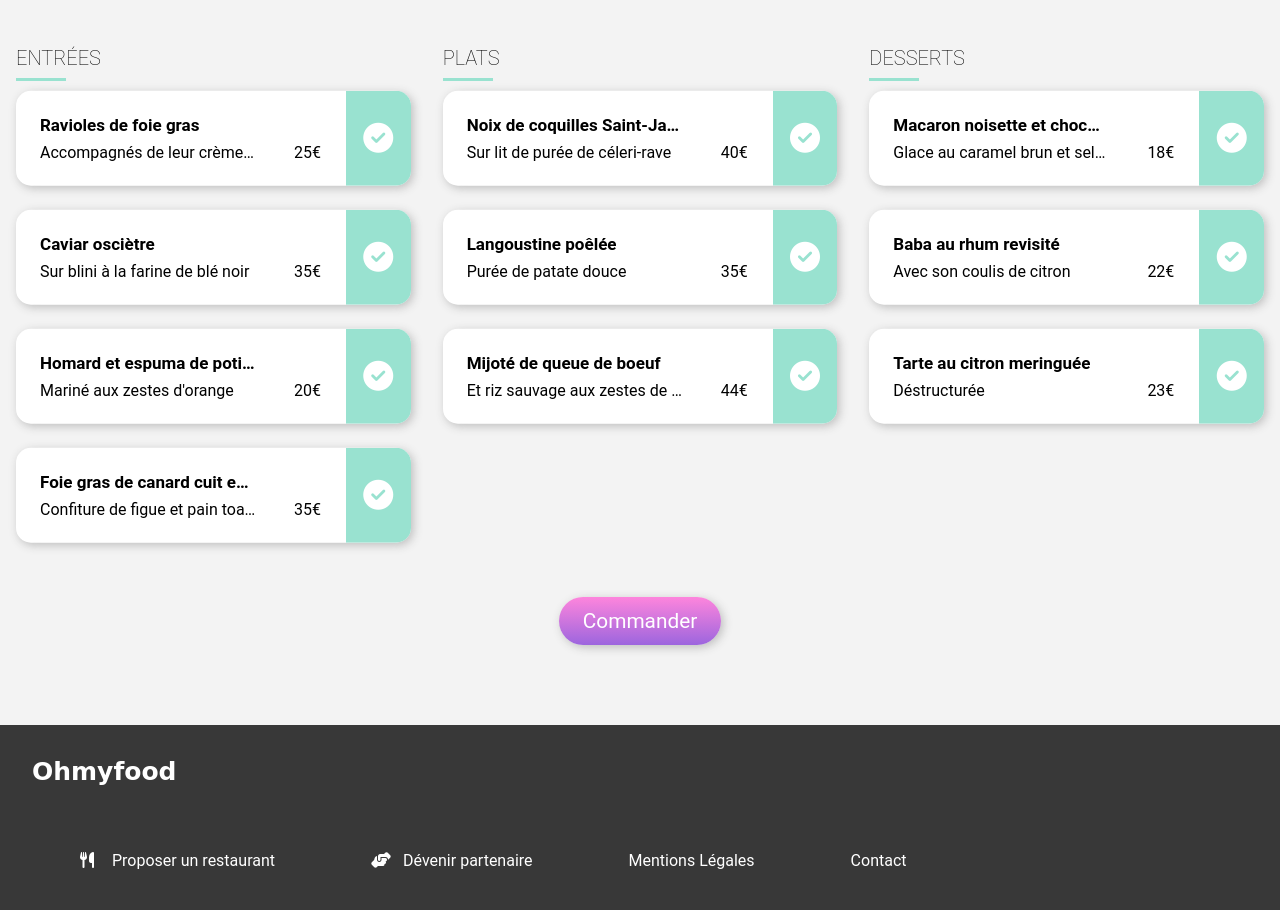
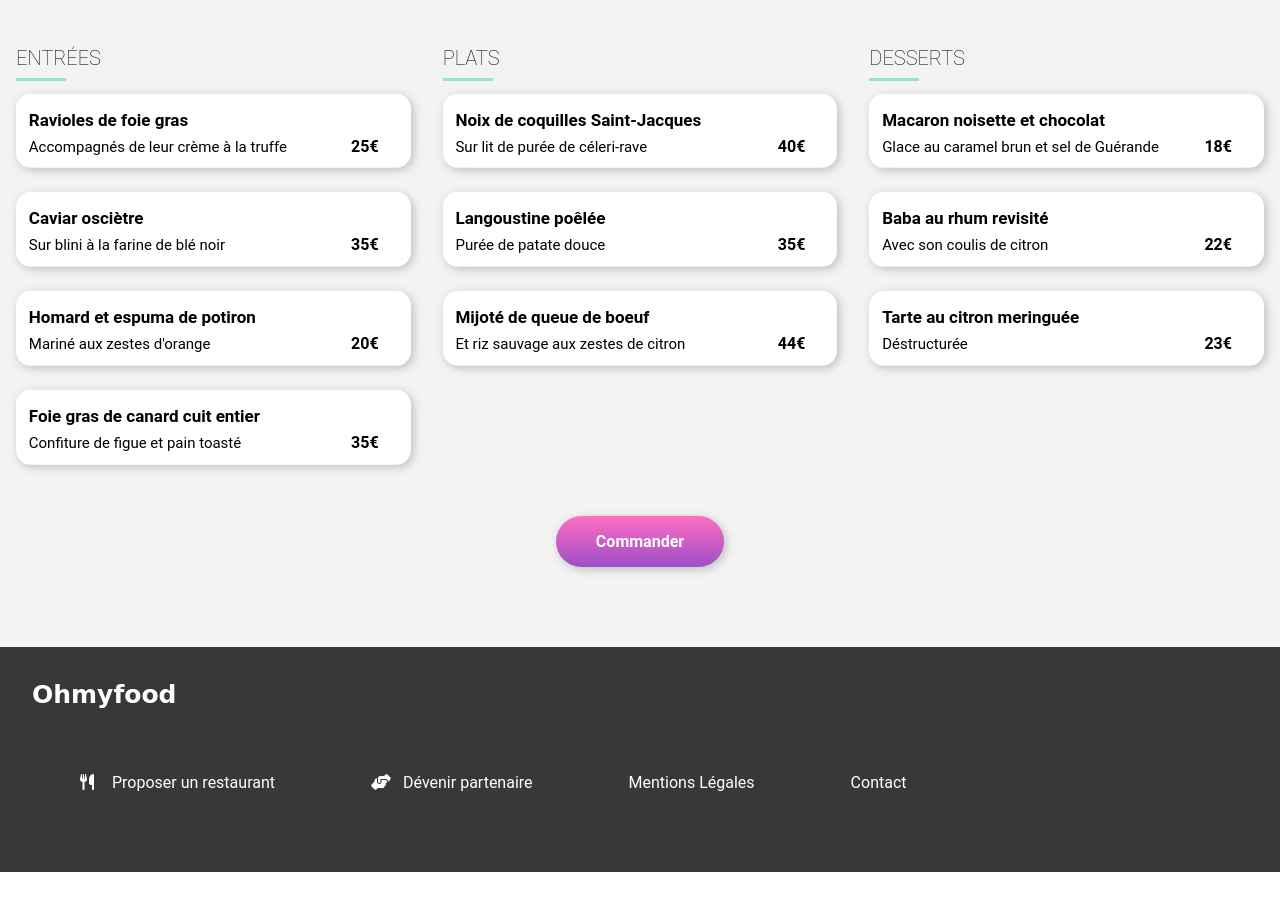
Before and after one commit to CecilePerrin/CecilePerrin_3_02122020, a website: page src/la_note_enchantee.html in a window 1280 px wide. Shown: the part 482-1392 px from the top of the page. After the commit the page ends 1354 px from the top, so only its background shows below. Drawn offline with Linux system fonts and the light colour scheme; a web font is replaced by a local one.

Commit message:
animation menu

```diff
--- a/package.json
+++ b/package.json
@@ -4,7 +4,9 @@
   "description": "Projet 3 Openclassrooms utilisation de sass et des animations css",
   "main": "index.js",
   "scripts": {
-    "sass": "sass --watch ./src/sass/main.scss:./src/css/style.css"
+    "sass": "sass --watch ./src/sass/main.scss:./src/css/style.css",
+    "prefix": "postcss ./src/css/style.css --use autoprefixer -d ./src/css/prefixed/"
+
   },
   "repository": {
     "type": "git",
--- a/src/la_note_enchantee.html
+++ b/src/la_note_enchantee.html
@@ -4,13 +4,13 @@
       <meta charset="UTF-8">
       <meta name="viewport" content="width=device-width, initial-scale=1.0">
       <script src="https://kit.fontawesome.com/0915c80407.js" crossorigin="anonymous"></script>
-      <link rel= "stylesheet"  href="/src/css/style.css">
+      <link rel= "stylesheet"  href="css\style.css">
       <title>Ohmyfood-La note enchantée</title>
    </head>
    <body>
       <header>
          <div class="header__Menu">
-            <a href="/src/index.html"><i class="fas fa-arrow-left"></i></a>
+            <a href="index.html"><i class="fas fa-arrow-left"></i></a>
             <img class="header__logo" src="img/logo/ohmyfood@2x.svg" alt="logo ohmyfood">
          </div>
       </header>
@@ -25,26 +25,34 @@
                <section class="Sectioncard">
                   <h2 class="Sectioncard__title">Entrées</h2>
                   <div class="Menucard item1">
+                     <header class="Menucard__header">
                         <h3 class="Menucard__dishes">Ravioles de foie gras</h3>
                         <p class="Menucard__flavor">Accompagnés de leur crème à la truffe</p>
+                     </header>
                      <div class="Menucard__price">25€</div>
                      <div class="Menucard__confirmation"><i class="fas fa-check-circle"></i></div>
                   </div>
                   <div class="Menucard item2">
+                     <header class="Menucard__header">
                         <h3 class="Menucard__dishes">Caviar osciètre</h3>
                         <p class="Menucard__flavor">Sur blini à la farine de blé noir</p>
+                     </header>
                      <div class="Menucard__price">35€</div>
                      <div class="Menucard__confirmation"><i class="fas fa-check-circle"></i></div>
                   </div>
                   <div class="Menucard item3">
+                     <header class="Menucard__header">
                         <h3 class="Menucard__dishes">Homard et espuma de potiron</h3>
                         <p class="Menucard__flavor">Mariné aux zestes d'orange</p>
+                     </header>
                      <div class="Menucard__price">20€</div>
                      <div class="Menucard__confirmation"><i class="fas fa-check-circle"></i></div>
                   </div>
                   <div class="Menucard item3">
+                     <header class="Menucard__header">
                         <h3 class="Menucard__dishes">Foie gras de canard cuit entier</h3>
                         <p class="Menucard__flavor">Confiture de figue et pain toasté</p>
+                     </header>
                      <div class="Menucard__price">35€</div>
                      <div class="Menucard__confirmation"><i class="fas fa-check-circle"></i></div>
                   </div>
@@ -52,20 +60,26 @@
                <section class="Sectioncard">
                   <h2 class="Sectioncard__title">plats</h2>
                   <div class="Menucard item1">
+                     <header class="Menucard__header">
                         <h3 class="Menucard__dishes">Noix de coquilles Saint-Jacques</h3>
                         <p class="Menucard__flavor">Sur lit de purée de céleri-rave</p>
+                     </header>
                      <div class="Menucard__price">40€</div>
                      <div class="Menucard__confirmation"><i class="fas fa-check-circle"></i></div>
                   </div>
                   <div class="Menucard item2">
+                     <header class="Menucard__header">
                         <h3 class="Menucard__dishes">Langoustine poêlée</h3>
                         <p class="Menucard__flavor">Purée de patate douce</p>
+                     </header>
                      <div class="Menucard__price">35€</div>
                      <div class="Menucard__confirmation"><i class="fas fa-check-circle"></i></div>
                   </div>
                   <div class="Menucard item3">
+                     <header class="Menucard__header">
                         <h3 class="Menucard__dishes">Mijoté de queue de boeuf</h3>
                         <p class="Menucard__flavor">Et riz sauvage aux zestes de citron</p>
+                     </header>
                      <div class="Menucard__price">44€</div>
                      <div class="Menucard__confirmation"><i class="fas fa-check-circle"></i></div>
                   </div>
@@ -73,20 +87,26 @@
                <section class="Sectioncard">
                   <h2 class="Sectioncard__title">desserts</h2>
                   <div class="Menucard item1">
+                     <header class="Menucard__header">
                         <h3 class="Menucard__dishes">Macaron noisette et chocolat</h3>
                         <p class="Menucard__flavor">Glace au caramel brun et sel de Guérande</p>
+                     </header>
                      <div class="Menucard__price">18€</div>
                      <div class="Menucard__confirmation"><i class="fas fa-check-circle"></i></div>
                   </div>
                   <div class="Menucard item2">
+                     <header class="Menucard__header">
                         <h3 class="Menucard__dishes">Baba au rhum revisité</h3>
                         <p class="Menucard__flavor">Avec son coulis de citron</p>
+                     </header>
                      <div class="Menucard__price">22€</div>
                      <div class="Menucard__confirmation"><i class="fas fa-check-circle"></i></div>
                   </div>
                   <div class="Menucard item3">
+                     <header class="Menucard__header">
                         <h3 class="Menucard__dishes">Tarte au citron meringuée</h3>
                         <p class="Menucard__flavor">Déstructurée</p>
+                     </header>
                      <div class="Menucard__price">23€</div>
                      <div class="Menucard__confirmation"><i class="fas fa-check-circle"></i></div>
                   </div>
@@ -102,7 +122,7 @@
             <li><i class="fas fa-utensils"></i>Proposer un restaurant</li>
             <li><i class="fas fa-hands-helping"></i>Dévenir partenaire</li>
             <li>Mentions Légales</li>
-            <li>Contact</li>
+            <li><a class="footer_mail" href="mailto:ohmyfood@mail.com">Contact</a></li>
          </ul>
       </Footer>
    </body>
--- a/src/sass/components/_button.scss
+++ b/src/sass/components/_button.scss
@@ -1,4 +1,28 @@
 .Btn{
     @include btn;
-    font-size: 1.3rem;
+    background-color: red;
+    transition-duration: 0.5s;
+
+    &:hover{
+        &::after{
+            opacity: 1;
+        }
+
+    }
+    &::after{
+        content: "";
+        @include btn;
+        position: absolute;
+        background-color: white;
+        box-shadow: .15rem .25rem 10px rgb(126, 126, 126);
+        top:0;
+        right: 0;
+        left: 0;
+        bottom: 0;
+        opacity: 0;
+        z-index: -1;
+        transition: opacity 250ms;
+
+    }
+
 }
--- a/src/sass/main.scss
+++ b/src/sass/main.scss
@@ -12,7 +12,7 @@
 
 @import "./components/button";
 
-@import "./layout/container";
+
 @import "./layout/footer";
 
 
--- a/src/sass/pages/_Accueil.scss
+++ b/src/sass/pages/_Accueil.scss
@@ -24,6 +24,11 @@
         font-size: 25px;
         font-weight: bold;
     }
+    &__button{
+        display: flex;
+        align-items: center;
+        justify-content: center;
+    }
 
 }
 
@@ -35,6 +40,7 @@
         list-style: none;
         position: relative;
         padding: 1rem;
+        font-weight: bold;
 
         @media (min-width:64rem){
             display: flex;
@@ -51,12 +57,8 @@
                 }
         }
         &__icon{
-            /**margin: 0 1.5rem;**/
             margin-right: 1.5rem ;
             color: rgb(112, 112, 112);
-                &:hover{
-                    color: $colour-primary;
-                }
         }
     }
 
@@ -78,6 +80,9 @@
     @media (min-width:64rem) {
         left: -0.80rem;
      }
+ }
+ .DIY__list:hover .DIY__icon{
+    color: $colour-primary
  }
 
 .DIY__list:hover{
--- a/src/sass/pages/_Menu.scss
+++ b/src/sass/pages/_Menu.scss
@@ -70,59 +70,70 @@
 .Menucard{
     @include card;
     background-color:white;
-    display:grid;
-    position: relative;
-    grid-template-columns: 1fr 0.3fr 0.3fr;
-    grid-column-gap: 25px;
+    display: flex;
+    max-width: 100%;
     cursor: pointer;
     overflow: hidden;
-
+    &__header{
+        white-space: nowrap;
+        overflow: hidden;
+        text-overflow: ellipsis;
+        flex:1;
+    }
     &__dishes{
         margin: 0;
         padding: 0;
-        width: 100%;
         white-space: nowrap;
         overflow: hidden;
         text-overflow: ellipsis;
-        margin: 1.5rem 0rem 0.5rem 1.5rem;
+        margin: 1rem 0rem 0.5rem 0.8rem;
     }
     &__flavor{
         margin: 0;
         padding: 0;
-        width: 100%;
-        white-space: nowrap;
+        font-size: 15px;
         overflow: hidden;
         text-overflow: ellipsis;
         grid-column-start: 1;
-        margin: 0rem 0rem 1.5rem 1.5rem;
+        margin: 0rem 0rem .8rem 0.8rem;
     }
     &__price{
         display: flex;
         justify-content: flex-end;
-        flex:1;
+        align-items: flex-end;
+        font-weight: bold;
+        margin-right: 1rem;
+        margin-bottom: 0.8rem;
 }
     &__confirmation{
-        background-color: $colour-tertiare;
-        width: 100%;
-        height: 100%;
-        display: flex;
-        grid-column: 3;
-        grid-row: 1/3;
-        align-items: center;
-        justify-content: center;
-        transition-duration: 0.5s;
+        background-color:$colour-tertiare;
+        margin: -1rem -5rem -1rem 1rem;
+        width: 5rem;
+        display:flex;
+        align-items:center;
+        justify-content:center;
+        transition-duration: 0.8s;
     }
-        &:hover &__confirmation{
-           transform: translateX(200%);
 }
+
+.Menucard:hover .Menucard__confirmation{
+   margin-right: -0.5rem;
+}
+.Menucard:active .Menucard__confirmation{
+    margin-right: -0.5rem;
  }
 
 .fa-check-circle{
     color:white;
-    font-size: 30px;
-    transform: rotate(360deg);
+    font-size: 25px;
+    transform: rotate(200deg);
     transition-duration:0.5s;
-    &:hover{
+ }
+
+ .Menucard:hover .fa-check-circle{
     transform: rotate(0);
  }
+
+ .Menucard:active .fa-check-circle{
+    transform: rotate(0);
  }
--- a/src/sass/utils/_animation.scss
+++ b/src/sass/utils/_animation.scss
@@ -52,7 +52,7 @@
 
 
 .item1{
-    animation: appear 0.5s;
+    animation: appear 0.5s ;
     animation-fill-mode: forwards;
     animation-delay: 0s;
     transition: transform 330ms ease-out;
@@ -86,16 +86,3 @@
        opacity: 1;
    }
 }
-
-
-@keyframes slide{
-    from{
-        margin-right: 100%;
-        width: 300%;
-
-    }
-    to{
-       margin-right: 0%;
-        width: 100%;
-    }
-}
--- a/src/sass/utils/_mixins.scss
+++ b/src/sass/utils/_mixins.scss
@@ -42,10 +42,14 @@
 
   @mixin btn {
       border: 0;
-      padding: .75rem 1.5rem;
+      font-size: 1rem;
+      font-weight: bold;
+      padding: 1rem 2.5rem 1rem 2.5rem;
       @include card-shadow;
       border-radius: 50px;
       color: white;
+      position: relative;
+      z-index: 1;
       cursor: pointer;
       background-image: linear-gradient(rgba(255,121,218,.9),rgba(147,86,220,.9));
     }
```
Also changed, not shown: src/a_la_francaise.html (+21 -3 lines), src/index.html (+13 -12 lines), src/la_palette_du_gout.html (+21 -3 lines), src/le_delice_des_sens.html (+21 -3 lines), src/css/prefixed/style.css (added), src/css/style.css, src/sass/layout/_container.scss (deleted), 1 other file. Lines whose indentation alone changed are shown as unchanged.
